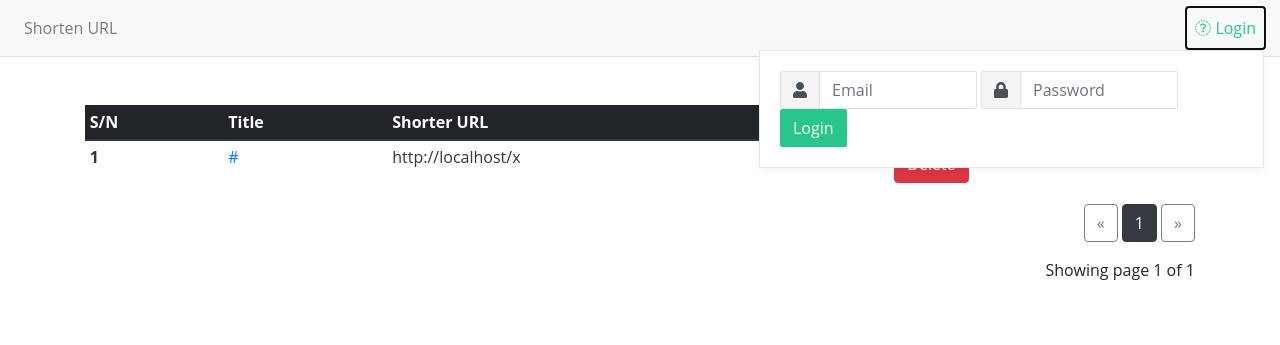
After one commit to CHESTERFIELD/url-shorter-jooble-test, a Flask app: template src/templates/url/list.html in a window 1280 px wide, after a click on "Login". The commit adds this page. Shown: the top 345 px of the page. Run offline with Flask 2, Linux system fonts and the light colour scheme; the template is opened without the code that fills it: most values are stand-ins (such as "Sample title", 1, 10 or a date in 2020); parts of the project's set-up code (start-up, migrations or seed data) failed here and were passed over; some libraries are stand-ins or nearby versions.

Commit message:
add admin user / add list urls / add url item / login/logout / delete some url by admin user

```diff
--- a/src/config.py
+++ b/src/config.py
@@ -15,6 +15,7 @@ SITE_PORT = get_env_variable('SITE_PORT')
 
 
 class Config(object):
+    SECRET_KEY = 'super secret key'
     CELERY_BROKER_URL = 'redis://redis:6379/0'
     CELERY_RESULT_BACKEND = 'redis://redis:6379/0'
     CELERY_TASK_SERIALIZER = 'json'
--- a/src/main.py
+++ b/src/main.py
@@ -1,11 +1,14 @@
 from datetime import date, datetime
 
+from flask import redirect, url_for
 from flask.cli import FlaskGroup
+from flask_login import LoginManager
+
 from api_creator import create_api
 from app_creator import create_app
 from flask_migrate import Migrate
 from celery_creator import create_celery
-from models import db, UrlModel
+from models import db, UrlModel, User
 from celery.utils.log import get_task_logger
 
 # flask
@@ -28,6 +31,22 @@ api = create_api(app)
 cli = FlaskGroup(app)
 
 
+# FLASK login
+def user_loader(user_id):
+    return User.query.get(user_id)
+
+
+login_manager = LoginManager()
+login_manager.init_app(app)
+login_manager.user_loader(user_loader)
+login_manager.login_view = 'short.login'
+
+
+@login_manager.unauthorized_handler
+def unauthorized_callback():
+    return redirect(url_for('short.index'))
+
+
 @cli.command('test')
 def run():
     print("It's working")
@@ -37,6 +56,11 @@ def run():
 def create_db():
     db.drop_all()
     db.create_all()
+    db.session.commit()
+
+    # create admin user
+    user = User(email="admin@admin.com", password="password123")
+    db.session.add(user)
     db.session.commit()
 
 
--- a/src/models/__init__.py
+++ b/src/models/__init__.py
@@ -3,5 +3,6 @@ from flask_sqlalchemy import SQLAlchemy
 db = SQLAlchemy()
 
 from .url import UrlModel
+from .user import User
 
-__all__ = ['UrlModel']
+__all__ = ['UrlModel', 'User']
--- a/src/models/url.py
+++ b/src/models/url.py
@@ -11,6 +11,6 @@ class UrlModel(db.Model):
     id = db.Column(UUID(as_uuid=True), primary_key=True, default=uuid.uuid4, unique=True, nullable=False)
     full_url = db.Column(db.String, unique=True, nullable=False)
     url_hash = db.Column(db.String, unique=True, nullable=False)
-    # life_period = db.Column(db.Integer, default=90, nullable=False)
+    full_url_title = db.Column(db.String, nullable=True, default=None)
     expire_date = db.Column(db.Date, nullable=False)
     created_at = db.Column(db.DateTime, default=datetime.datetime.utcnow)
--- a/src/resources/url.py
+++ b/src/resources/url.py
@@ -51,6 +51,7 @@ url_fields = {
     'id': UUIDItem(attribute='id'),
     'full_url': fields.String,
     'url_hash': URLItem(attribute='url_hash'),
+    'full_url_title': fields.String,
     'expire_date': fields.String,
     'left_days': DaysItem(),
     'created_at': fields.String,
--- /dev/null
+++ b/src/templates/base.html
@@ -0,0 +1,140 @@
+<!DOCTYPE html>
+<html>
+
+<head>
+    <meta charset="utf-8">
+    <meta name="viewport" content="width=device-width, initial-scale=1">
+    <title>App for shorten URL</title>
+    <link rel="stylesheet" href="https://cdnjs.cloudflare.com/ajax/libs/bulma/0.7.5/css/bulma.min.css">
+    <script defer src="https://use.fontawesome.com/releases/v5.3.1/js/all.js"></script>
+    <link rel="stylesheet" href="https://maxcdn.bootstrapcdn.com/bootstrap/4.0.0/css/bootstrap.min.css" integrity="sha384-Gn5384xqQ1aoWXA+058RXPxPg6fy4IWvTNh0E263XmFcJlSAwiGgFAW/dAiS6JXm" crossorigin="anonymous">
+    <script src="https://code.jquery.com/jquery-3.2.1.slim.min.js" integrity="sha384-KJ3o2DKtIkvYIK3UENzmM7KCkRr/rE9/Qpg6aAZGJwFDMVNA/GpGFF93hXpG5KkN" crossorigin="anonymous"></script>
+    <script src="https://cdnjs.cloudflare.com/ajax/libs/popper.js/1.12.9/umd/popper.min.js" integrity="sha384-ApNbgh9B+Y1QKtv3Rn7W3mgPxhU9K/ScQsAP7hUibX39j7fakFPskvXusvfa0b4Q" crossorigin="anonymous"></script>
+    <script src="https://maxcdn.bootstrapcdn.com/bootstrap/4.0.0/js/bootstrap.min.js" integrity="sha384-JZR6Spejh4U02d8jOt6vLEHfe/JQGiRRSQQxSfFWpi1MquVdAyjUar5+76PVCmYl" crossorigin="anonymous"></script>
+	<style>
+body {
+	font-family: 'Open Sans', sans-serif;
+}
+.form-control {
+	box-shadow: none;
+	border-radius: 4px;
+	border-color: #dfe3e8;
+}
+.navbar {
+	background: #fff;
+	padding-left: 16px;
+	padding-right: 16px;
+	border-bottom: 1px solid #dfe3e8;
+	border-radius: 0;
+}
+.navbar .navbar-brand {
+	font-size: 20px;
+	padding-left: 0;
+	padding-right: 50px;
+}
+.navbar .navbar-brand b {
+	color: #29c68c;
+}
+.navbar a, .navbar a:active {
+	color: #999;
+	background: transparent;
+}
+.navbar .navbar-nav a:hover, .navbar .navbar-nav a:focus {
+	color: #29c68c !important;
+}
+.navbar .navbar-nav > a.active, .navbar .navbar-nav.show > a {
+	color: #26bb84 !important;
+	background: transparent !important;
+}
+.navbar .form-inline .input-group-text {
+	box-shadow: none;
+	border-radius: 2px 0 0 2px;
+	background: #f5f5f5;
+	border-color: #dfe3e8;
+	font-size: 16px;
+}
+.navbar .form-inline i {
+	font-size: 16px;
+}
+.navbar .form-inline .btn {
+	border-radius: 2px;
+	color: #fff;
+	border-color: #29c68c;
+	background: #29c68c;
+	outline: none;
+}
+.navbar .form-inline .btn:hover, .navbar .form-inline .btn:focus {
+	border-color: #26bb84;
+	background: #26bb84;
+}
+.navbar .search-form {
+	display: inline-block;
+}
+.navbar .search-form .btn {
+	margin-left: 4px;
+}
+.navbar .search-form .form-control {
+	border-radius: 2px;
+}
+.navbar .login-form .input-group {
+	margin-right: 4px;
+	float: left;
+}
+.navbar .login-form .form-control {
+	max-width: 158px;
+	border-radius: 0 2px 2px 0;
+}
+.navbar .navbar-right .dropdown-toggle::after {
+	display: none;
+}
+.navbar .dropdown-menu {
+	font-size: 14px;
+	border-radius: 1px;
+	border-color: #e5e5e5;
+	box-shadow: 0 2px 8px rgba(0,0,0,.05);
+}
+.navbar .dropdown-menu a {
+	padding: 6px 20px;
+}
+.navbar .login-dropdown .dropdown-menu {
+	width: 505px;
+	padding: 20px;
+	left: auto;
+	right: 0;
+}
+.navbar .login-dropdown .dropdown-toggle::after {
+	display: none;
+}
+@media (min-width: 1200px){
+	.search-form .input-group {
+		width: 300px;
+		margin-left: 30px;
+	}
+}
+@media (max-width: 768px){
+	.navbar .dropdown-menu {
+		width: 100%;
+		background: transparent;
+		padding: 10px 20px;
+	}
+	.navbar .input-group {
+		width: 100%;
+		margin-bottom: 15px;
+	}
+	.navbar .input-group .form-control {
+		max-width: none;
+	}
+	.navbar .login-form .btn {
+		width: 100%;
+	}
+}
+</style>
+</head>
+
+{% include 'navbar.html' %}
+
+<body>
+    {% block content %}
+    {% endblock %}
+</body>
+</html>
--- /dev/null
+++ b/src/templates/navbar.html
@@ -0,0 +1,47 @@
+<nav class="navbar navbar-expand-lg navbar-light bg-light">
+	<button type="button" class="navbar-toggler" data-toggle="collapse" data-target="#navbarCollapse">
+		<span class="navbar-toggler-icon"></span>
+	</button>
+	<!-- Collection of nav links, forms, and other content for toggling -->
+	<div id="navbarCollapse" class="collapse navbar-collapse justify-content-start">
+		<div class="navbar-nav">
+			<a href="{{ url_for('short.index') }}" class="nav-item nav-link">Shorten URL</a>
+			{% if current_user.is_authenticated %}
+				<a href="{{ url_for('short.urls') }}" class="nav-item nav-link">All URLs</a>
+			{% endif %}
+        </div>
+		<div class="navbar-nav ml-auto">
+			{% if current_user.is_authenticated %}
+			  	<span class="nav-item nav-link">Hi, {{ current_user.email }}</span>
+			  	<form action="{{ url_for('short.logout') }}" method="post">
+					<button type="submit" class="btn btn-warning">Logout</button>
+				</form>
+			{% else %}
+			<div class="nav-item dropdown login-dropdown">
+				<a href="#" data-toggle="dropdown" class="nav-item nav-link dropdown-toggle"><i class="fa fa-user-o"></i> Login</a>
+				<div class="dropdown-menu">
+                    <form class="form-inline login-form" action="{{ url_for('short.login') }}" method="post">
+                        <div class="input-group">
+							<div class="input-group-prepend">
+								<span class="input-group-text">
+									<span class="fa fa-user"></span>
+								</span>
+							</div>
+                            <input type="text" name="email" class="form-control" placeholder="Email" required>
+                        </div>
+                        <div class="input-group">
+							<div class="input-group-prepend">
+								<span class="input-group-text">
+									<i class="fa fa-lock"></i>
+								</span>
+							</div>
+                            <input type="password" name="password" class="form-control" placeholder="Password" required>
+                        </div>
+                        <button type="submit" class="btn btn-primary">Login</button>
+                    </form>
+                </div>
+            </div>
+			{% endif %}
+        </div>
+	</div>
+</nav>
--- /dev/null
+++ b/src/templates/url/list.html
@@ -0,0 +1,66 @@
+{% extends 'base.html' %}
+
+{% block content %}
+    <section class="section">
+        <div class="container">
+            <table class="table table-sm table-borderless mb-0">
+                <thead class="thead-dark">
+                    <tr>
+                        <th>S/N</th>
+                        <th>Title</th>
+                        <th>Shorter URL</th>
+                        <th>Actions</th>
+                    </tr>
+                </thead>
+                <tbody>
+                    {% for url in urls.items %}
+                    <tr>
+                        <th scope="row">{{ loop.index }}</th>
+                        <td><a href="{{ url_for('short.url_item', id=url.id) }}">{{ url.full_url_title }}</a></td>
+                        <td>{{ url_for('short.redirect_to_url', short_url=url.url_hash, _external=True) }}</td>
+                        <td>
+                            <form action="{{ url_for('short.delete_url') }}" method=post class=delete-movie>
+                                <input type=hidden value="{{ url.id }}" name=delete_url_id />
+                                <button type="submit" class="btn btn-danger">Delete</button>
+                            </form>
+                        </td>
+                    </tr>
+                    {% endfor %}
+                </tbody>
+            </table>
+            <!-- Pagination Links-->
+            <div class="text-right mt-3">
+                <a href="{{ url_for('short.urls', page=urls.prev_num) }}"
+                   class="btn btn-outline-dark {% if urls.page == 1 %}disabled{% endif %}">
+                    <span>&laquo;</span>
+                </a>
+                <!-- Loop through the number of pages to display a link for each-->
+                {% for page_num in urls.iter_pages(left_edge=1, right_edge=1, left_current=1, right_current=2) %}
+                    {% if page_num %}
+                    <!-- Check for the active page and set the link to "Active"-->
+                        {% if urls.page == page_num %}
+                        <a href="{{ url_for('short.urls', page=page_num) }}"
+                           class="btn btn-dark">
+                            {{ page_num }}
+                        </a>
+                        {% else %}
+                        <a href="{{ url_for('short.urls', page=page_num) }}"
+                           class="btn btn-outline-dark">
+                            {{ page_num }}
+                        </a>
+                        {% endif %}
+                    {% else %}
+                        ...
+                    {% endif %}
+                {% endfor %}
+                <a href="{{ url_for('short.urls', page=urls.next_num) }}"
+                   class="btn btn-outline-dark {% if urls.page == urls.pages %}disabled{% endif %}">
+                   <span>&raquo;</span>
+                </a>
+            </div>
+            <p class="text-right mt-3">
+               Showing page {{ urls.page }} of {{ urls.pages }}
+            </p>
+        </div>
+    </section>
+{% endblock %}
```
Also changed, not shown: docker/flask/req.txt (+7 -0 lines), src/models/user.py (added, +31 -0 lines), src/repositories/url.py (+30 -4 lines), src/routes.py (+62 -5 lines), src/templates/index.html (+12 -25 lines), src/templates/link_added.html (+9 -15 lines), src/templates/url/item.html (added, +32 -0 lines), src/templates/404.html (line endings or trailing spaces), 1 other file.
